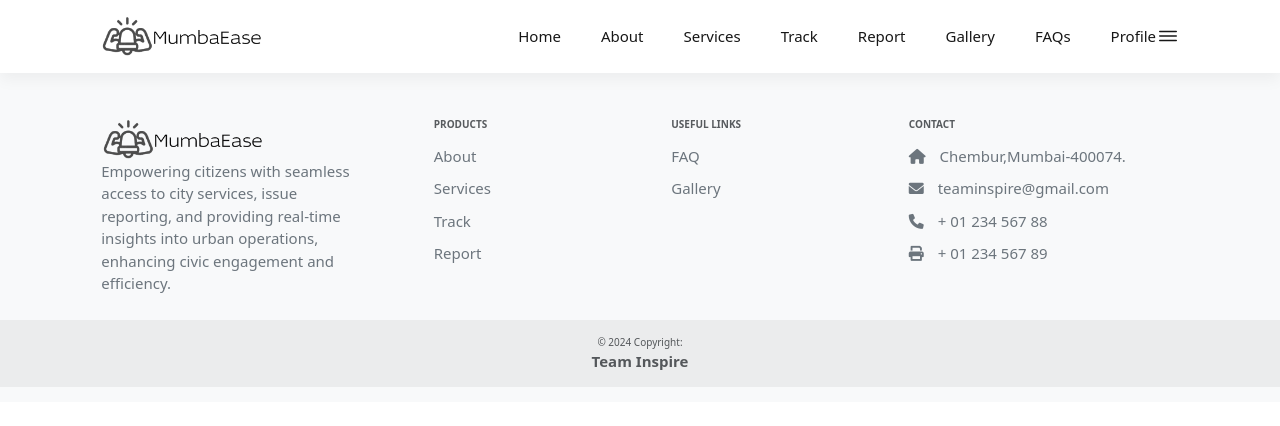
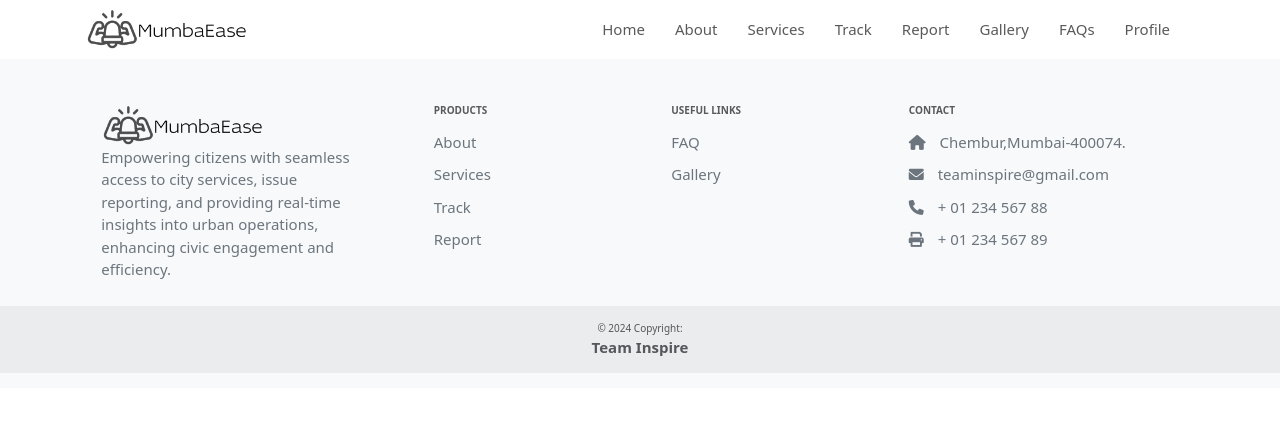
Before and after one commit to hahaanisha/Smart-city, a plain HTML site: page index.html in a window 1280 px wide. Drawn offline with nearby package versions, Linux system fonts and the light colour scheme.

Commit message:
media query updated

```diff
--- a/css/header.css
+++ b/css/header.css
@@ -1,88 +1,7 @@
-/*-----------------------------------*\
-  #HEADER
-\*-----------------------------------*/
-.header {
-  position: sticky;
-  top: 0;
-  left: 0;
-  width: 100%;
-  background-color: var(--white);
-  padding-block: 12px;
-  box-shadow: var(--shadow-1);
-  z-index: 4;
+.navbar-nav .nav-link {
+  font-size: 15px; /* Adjust font size as needed */
 }
 
-.header .container {
-  display: flex;
-  justify-content: space-between;
-  align-items: center;
-  padding-inline: 30px;
+.navbar-nav .nav-item {
+margin-right: 20px;
 }
-
-.logo {
-  display: flex;
-  align-items: center;
-}
-
-.navbar {
-  flex-grow: 1;
-}
-
-.navbar-list {
-  display: flex;
-  justify-content: flex-end; /* Spread out items evenly */
-  align-items: center;
-  gap: 40px; /* Adjust the gap as needed */
-  list-style: none;
-  padding: 0;
-  margin: 0;
-  width: 100%;
-}
-
-.navbar-item {
-  border: none;
-}
-.navbar-item a{
- font-size: 15px;
-}
-.navbar-link {
-  color: var(--eerie-black-1);
-  padding-block: 8px;
-  font-weight: var(--fw-500);
-  transition: var(--transition-1);
-  text-decoration: none;
-}
-
-.navbar-link:is(:hover, :focus) {
-  color: var(--kappel);
-}
-
-.header-actions {
-  display: flex;
-  align-items: center;
-}
-
-.header-action-btn {
-  color: var(--eerie-black-1);
-  font-size: 24px;
-  transition: var(--transition-1);
-}
-
-.header-action-btn:is(:hover, :focus) {
-  color: var(--kappel);
-}
-
-.overlay {
-  position: fixed;
-  inset: 0;
-  background-color: var(--black_80);
-  pointer-events: none;
-  opacity: 0;
-  z-index: 1;
-  transition: var(--transition-1);
-}
-
-.overlay.active {
-  opacity: 1;
-  pointer-events: all;
-}
--- a/index.html
+++ b/index.html
@@ -16,45 +16,51 @@
 <body id="top">
   <header class="header" data-header>
     <div class="container">
-            <a href="index.html" class="logo">
+        <nav class="navbar navbar-expand-lg navbar-light">
+            <div class="container-fluid">
+                <a class="navbar-brand" href="index.html">
                     <img src="/Assets/logo.png" width="162" height="50" alt="MumbaEase logo">
                 </a>
-            <nav class="navbar" data-navbar>
-                <ul class="navbar-list">
-                    <li class="navbar-item">
-                        <a href="index.html" class="navbar-link" data-nav-link>Home</a>
+                <button class="navbar-toggler" type="button" data-toggle="collapse" data-target="#navbarSupportedContent"
+                    aria-controls="navbarSupportedContent" aria-expanded="false" aria-label="Toggle navigation">
+                    <span class="navbar-toggler-icon"></span>
+                </button>
+                <div class="collapse navbar-collapse justify-content-end" id="navbarSupportedContent">
+                    <ul class="navbar-nav">
+                        <li class="nav-item">
+                            <a class="nav-link" href="index.html">Home</a>
                         </li>
-                    <li class="navbar-item">
-                        <a href="/html/about.html" class="navbar-link" data-nav-link>About</a>
+                        <li class="nav-item">
+                            <a class="nav-link" href="/html/about.html">About</a>
                         </li>
-                    <li class="navbar-item">
-                        <a href="/html/services.html" class="navbar-link" data-nav-link>Services</a>
+                        <li class="nav-item">
+                            <a class="nav-link" href="/html/services.html">Services</a>
                         </li>
-                    <li class="navbar-item">
-                        <a href="/html/track.html" class="navbar-link" data-nav-link>Track</a>
+                        <li class="nav-item">
+                            <a class="nav-link" href="/html/track.html">Track</a>
                         </li>
-                    <li class="navbar-item">
-                        <a href="/html/report.html" class="navbar-link" data-nav-link>Report</a>
+                        <li class="nav-item">
+                            <a class="nav-link" href="/html/report.html">Report</a>
                         </li>
-                    <li class="navbar-item">
-                        <a href="/html/gallery.html" class="navbar-link" data-nav-link>Gallery</a>
+                        <li class="nav-item">
+                            <a class="nav-link" href="/html/gallery.html">Gallery</a>
                         </li>
-                    <li class="navbar-item">
-                        <a href="/html/faq.html" class="navbar-link" data-nav-link>FAQs</a>
+                        <li class="nav-item">
+                            <a class="nav-link" href="/html/faq.html">FAQs</a>
                         </li>
-                    <li class="navbar-item">
-                        <a href="/html/profile.html" class="navbar-link" data-nav-link>Profile</a>
+                        <li class="nav-item">
+                            <a class="nav-link" href="/html/profile.html">Profile</a>
                         </li>
                     </ul>
+                </div>
+            </div>
         </nav>
-            <div class="header-actions">
-                <button class="header-action-btn" aria-label="open menu" data-nav-toggler>
-                    <ion-icon name="menu-outline" aria-hidden="true"></ion-icon>
-                </button>
-            </div>
-            <div class="overlay" data-nav-toggler data-overlay></div>
     </div>
 </header>
+
+
+
+
 
 
 
@@ -143,6 +149,7 @@
 </footer>
 <!-- Footer -->
 
-    <script src="https://unpkg.com/ionicons@5.5.2/dist/ionicons.js" defer></script>
+<!-- MDB Bootstrap Bundle with JavaScript (Ensure it's included in your HTML) -->
+<script src="https://cdn.jsdelivr.net/npm/mdb-ui-kit/dist/js/mdb.min.js"></script>
 </body>
 </html>
```
Also changed, not shown: script.js (added). Lines whose indentation alone changed are shown as unchanged.
